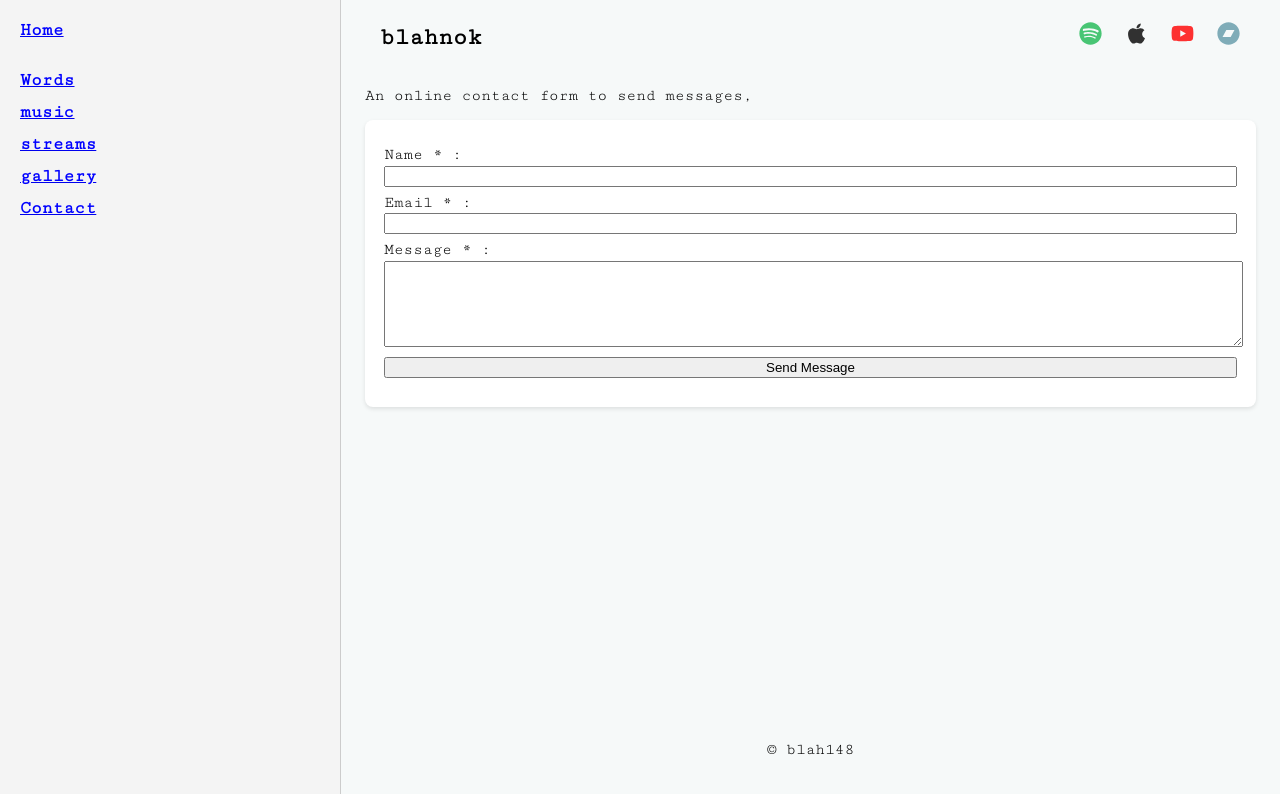
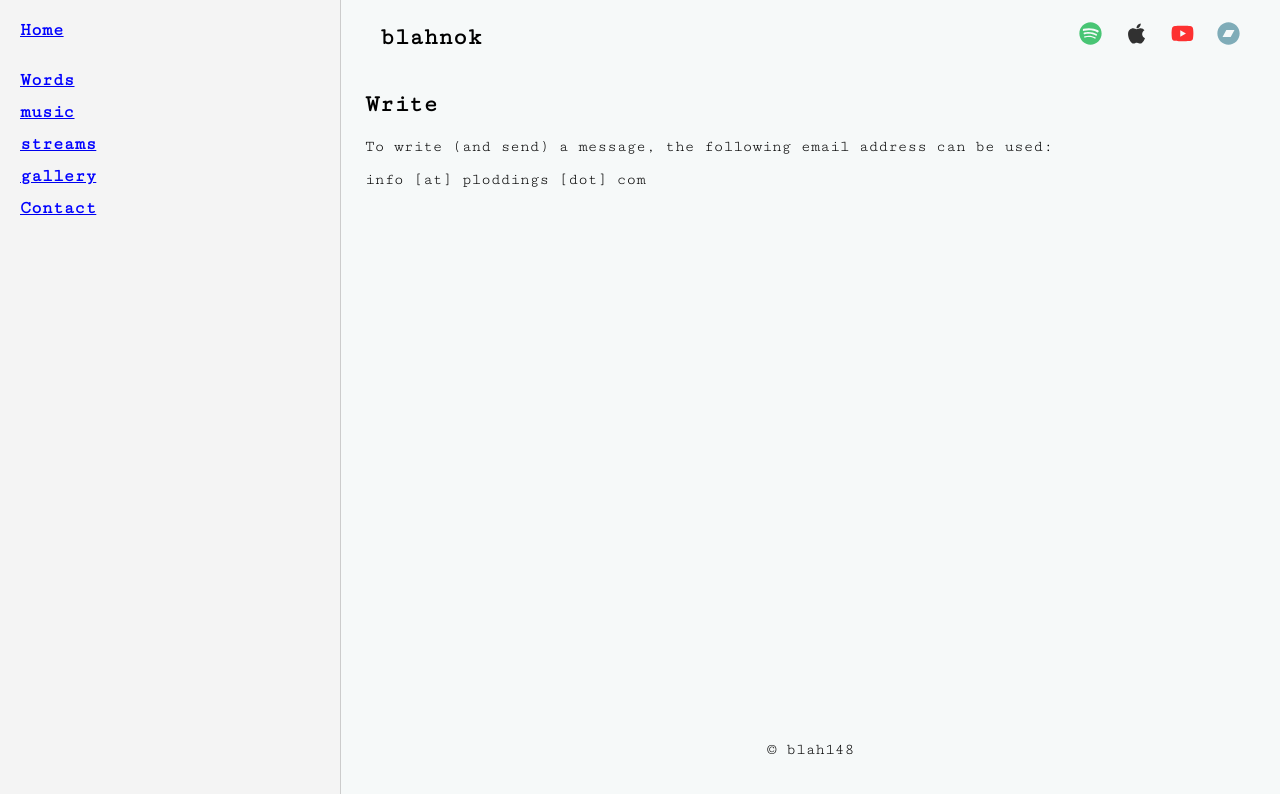
Before and after one commit to blah148/portfolio, a Next.js app: page /write in a window 1280 px wide. Shown: the top 794 px of the page. Built offline with nearby package versions, Linux system fonts and the light colour scheme.

Commit message:
write page

```diff
--- a/app/write/page.js
+++ b/app/write/page.js
@@ -1,101 +1,42 @@
-'use client';
+// app/write/page.js
+import styles from '../../styles/Bio.module.css';
 
-import { useState } from 'react';
-import styles from '../../styles/ContactForm.module.css';
+export const metadata = {
+  title: 'blahnok - Write',
+  description: 'Contact information for Ploddings correspondence',
+};
 
-export default function ContactForm() {
-  const [formData, setFormData] = useState({
-    fname: '',
-    email: '',
-    message: '',
-  });
-  const [isLoading, setIsLoading] = useState(false);
+export default function WritePage() {
+  return (
+    <div className={styles['bio-content']}>
+      <h2>Write</h2>
 
-  const { fname, email, message } = formData;
+      <p>
+        To write (and send) a message, the following email address can be used:
+      </p>
 
-  const handleChange = (e) => {
-    setFormData({ ...formData, [e.target.name]: e.target.value });
-  };
+      <p>
+        <span id="contact-email">
+          info [at] ploddings [dot] com
+        </span>
+      </p>
 
-  const handleSubmit = async (e) => {
-    e.preventDefault();
-    if (!email || !message) {
-      alert('Please fill in all required fields.');
-      return;
-    }
-
-    setIsLoading(true);
-
-    try {
-      const response = await fetch('/api/sendContactForm', {
-        method: 'POST',
-        headers: { 'Content-Type': 'application/json' },
-        body: JSON.stringify(formData),
-      });
-
-      if (response.ok) {
-        setFormData({ fname: '', email: '', message: '' });
-        alert('Form submitted successfully!');
-      } else {
-        const error = await response.json();
-        alert(`Error: ${error.message}`);
-      }
-    } catch (error) {
-      console.error('Submission error:', error);
-      alert('An error occurred while submitting the form.');
-    } finally {
-      setIsLoading(false);
-    }
-  };
-
-  return (
-    <div className={styles['contact-form']}>
-      {isLoading && <p>Submitting…</p>}
-      <div className={styles.formBox}>
-        <p>An online contact form to send messages,</p>
-        <form onSubmit={handleSubmit}>
-          <label htmlFor="fname" className={styles.labelTag}>
-            Name <span className={styles.required}>*</span> :
-          </label>
-          <input
-            className={styles.formRow}
-            type="text"
-            id="fname"
-            name="fname"
-            value={fname}
-            onChange={handleChange}
-          />
-
-          <label htmlFor="email" className={styles.labelTag}>
-            Email <span className={styles.required}>*</span> :
-          </label>
-          <input
-            className={styles.formRow}
-            type="email"
-            id="email"
-            name="email"
-            value={email}
-            required
-            onChange={handleChange}
-          />
-
-          <label htmlFor="message" className={styles.labelTag}>
-            Message <span className={styles.required}>*</span> :
-          </label>
-          <textarea
-            className={`${styles.formRow} ${styles.messageBox}`}
-            id="message"
-            name="message"
-            required
-            value={message}
-            onChange={handleChange}
-          ></textarea>
-
-          <button className={styles.formButton} type="submit" disabled={isLoading}>
-            {isLoading ? 'Sending…' : 'Send Message'}
-          </button>
-        </form>
-      </div>
+      <script
+        dangerouslySetInnerHTML={{
+          __html: `
+            (function() {
+              var user = "info";
+              var domain = "ploddings";
+              var tld = "com";
+              var email = user + "@" + domain + "." + tld;
+              var container = document.getElementById("contact-email");
+              if (container) {
+                container.innerHTML = '<a href="mailto:' + email + '">' + email + '</a>';
+              }
+            })();
+          `,
+        }}
+      />
     </div>
   );
 }
```
